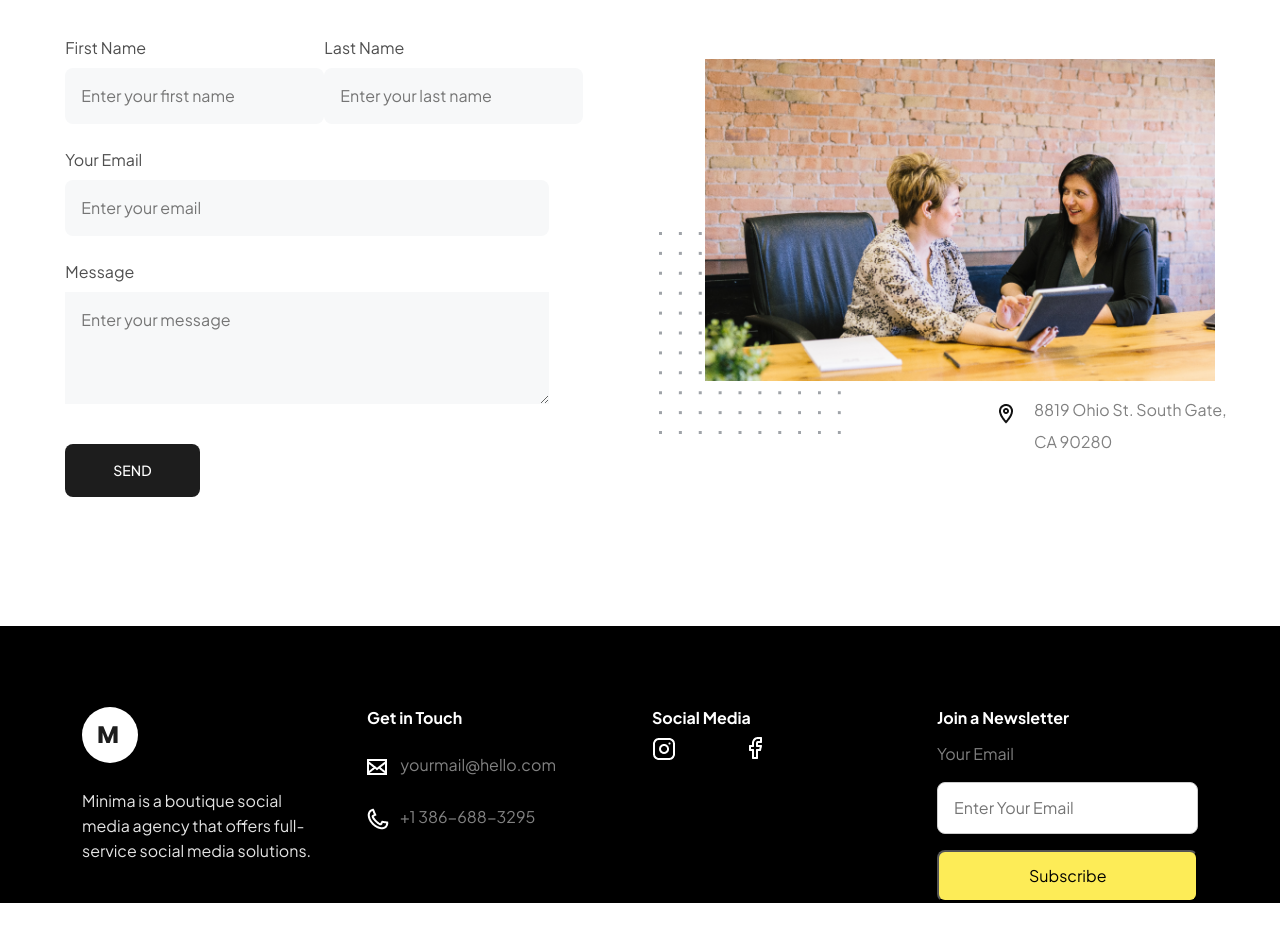
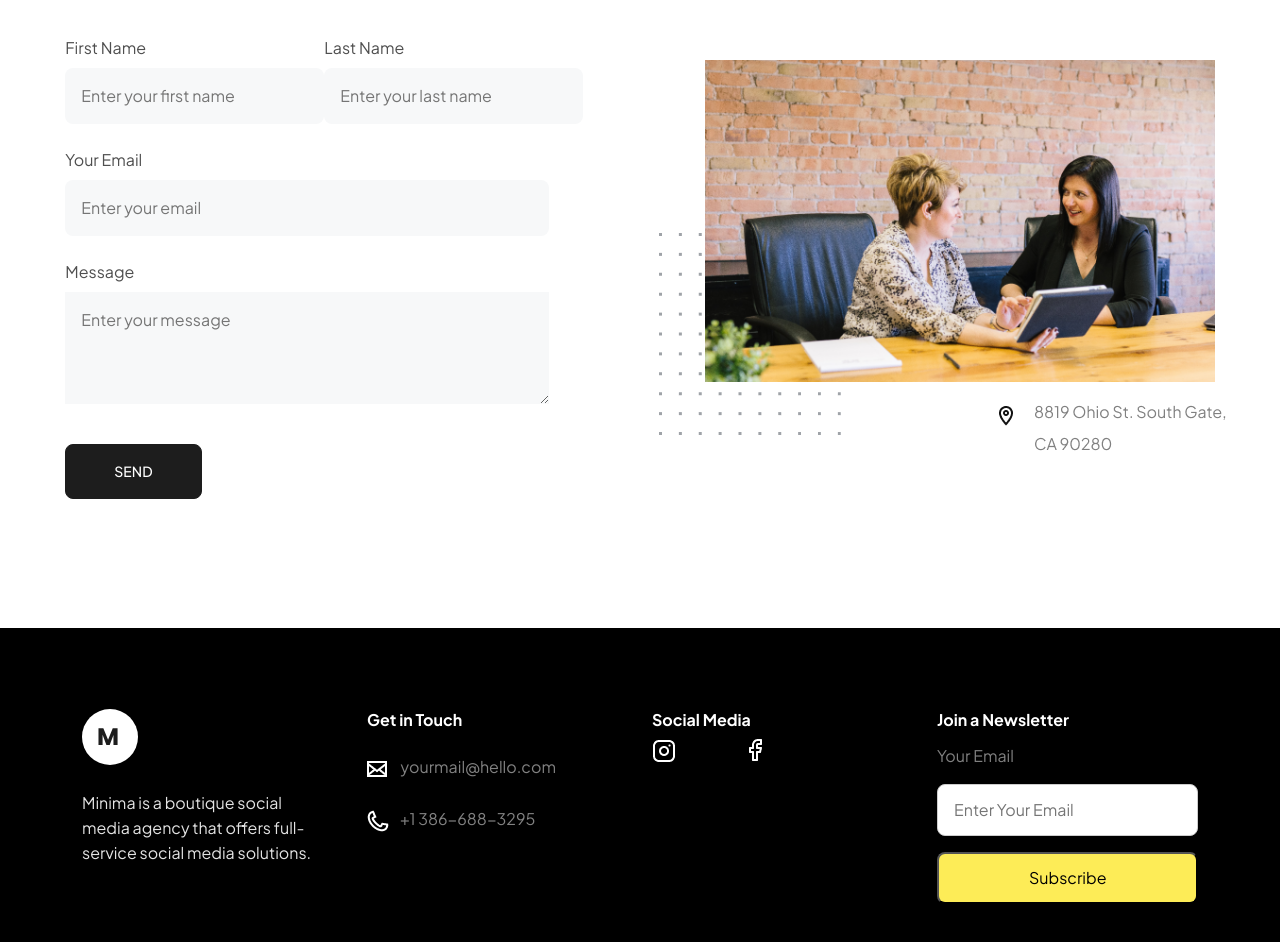
Before and after one commit to kamronov/Minima, a plain HTML site: page index.html in a window 1280 px wide. Shown: the part 4552-5494 px from the top of the page. Before the commit the page ends 5455 px from the top, so only its background shows below. Drawn offline with nearby package versions, Linux system fonts and the light colour scheme.

Commit message:
add footer

```diff
--- a/scss/block/_footer.scss
+++ b/scss/block/_footer.scss
@@ -1,5 +1,6 @@
 .footer {
     padding-top: 80px;
+    padding-bottom: 150px;
     background-color: #000;
     border: 1px solid #000;
 }
--- a/scss/block/_get.scss
+++ b/scss/block/_get.scss
@@ -75,7 +75,8 @@
     border: none;
     background-color: #1D1D1D;
     border-radius: 8px;
-
+    border: 1px solid #1D1D1D;
+    transition: all ease 0.3s;
     &:hover {
         background-color: white;
         color: #1D1D1D;
```
Also changed, not shown: css/main.css, css/main.min.css, 2 other files.
